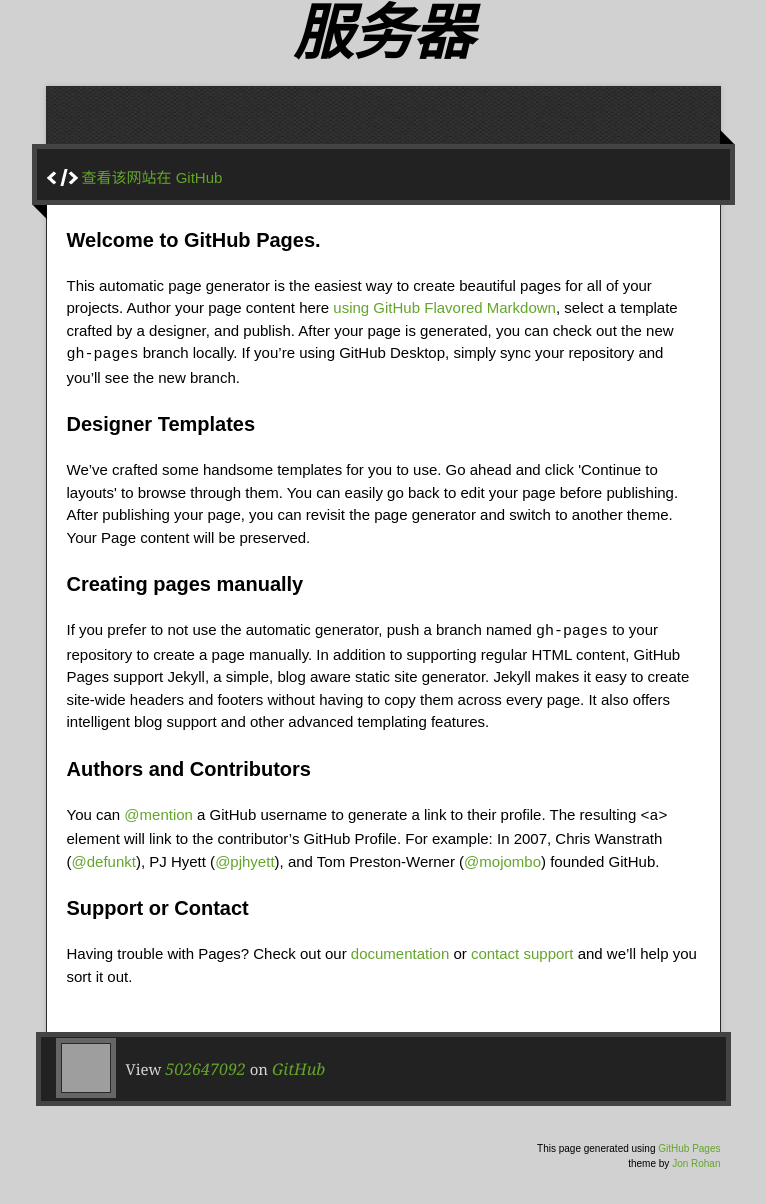
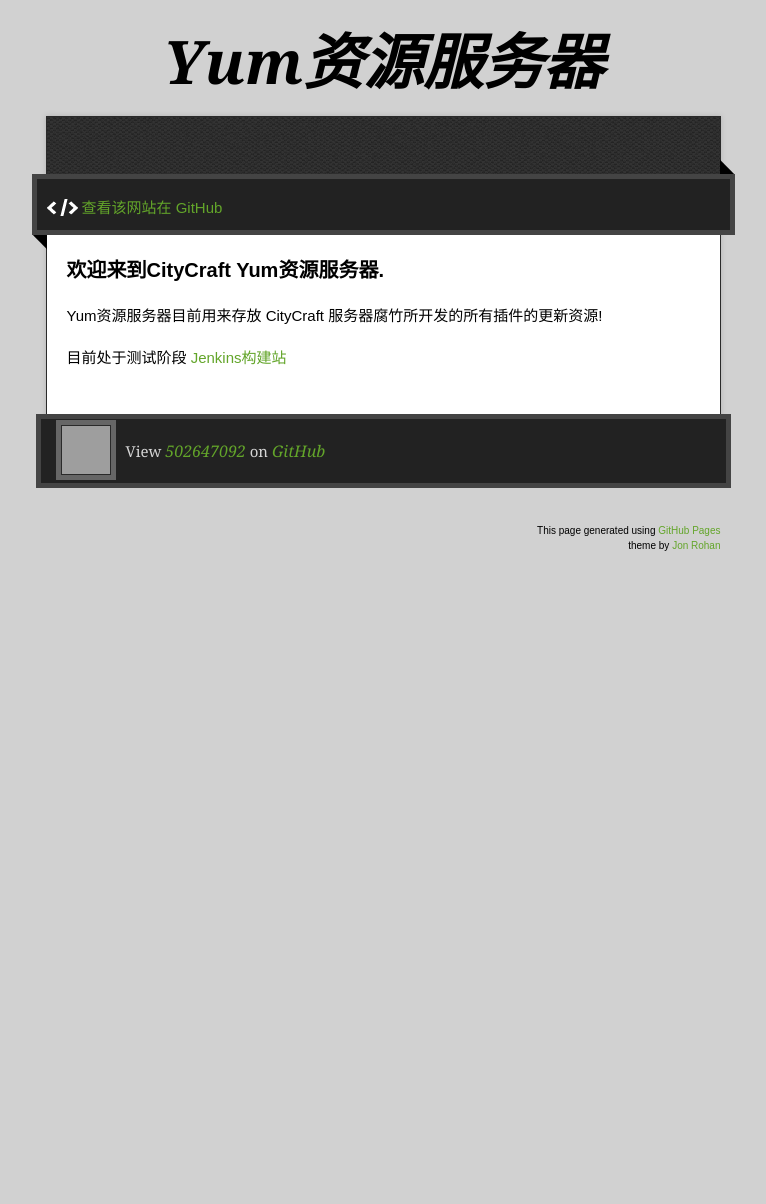
Before and after one commit to 502647092/502647092.github.io, a plain HTML site: page index.html in a window 1280 px wide. Shown: the part 134-1338 px from the top of the page, without its empty margins (257-1023 px from the left). After the commit the page ends 800 px from the top, so only its background shows below. Drawn offline with nearby package versions, Linux system fonts and the light colour scheme; grey boxes are pictures that could not be loaded.

Commit message:
modify index.html...
Signed-off-by: 502647092 <jtb1@163.com>

```diff
--- a/index.html
+++ b/index.html
@@ -5,79 +5,43 @@
 <head>
 <meta charset="utf-8">
 <meta http-equiv="X-UA-Compatible" content="IE=edge,chrome=1">
-
 <link rel="stylesheet" href="stylesheets/stylesheet.css" media="screen">
 <link rel="stylesheet" href="stylesheets/github-dark.css">
 <script type="text/javascript" src="https://ajax.googleapis.com/ajax/libs/jquery/1.7.1/jquery.min.js"></script>
 <script type="text/javascript" src="javascripts/script.js"></script>
-
 <title>CityCraft - Yum资源服务器</title>
 <meta name="description" content="">
-
 <meta name="viewport" content="width=device-width,initial-scale=1">
-
 </head>
-
 <body>
-
 <div class="wrapper">
   <header>
-      <h1 class="title">CityCraft - Yum资源服务器</h1>
+    <h1 class="title">CityCraft</h1>
+    <h1 class="title">Yum资源服务器</h1>
   </header>
   <div id="container">
     <p class="tagline"></p>
     <div id="main" role="main">
       <div class="download-bar">
-        <div class="inner">
-          <a href="https://github.com/502647092" class="code">查看该网站在 GitHub</a>
-        </div>
-        <span class="blc"></span><span class="trc"></span>
-        </div>
+        <div class="inner"> <a href="https://github.com/502647092" class="code">查看该网站在 GitHub</a> </div>
+        <span class="blc"></span> <span class="trc"></span> </div>
       <article class="markdown-body">
-          <h3>
-<a id="welcome-to-github-pages" class="anchor" href="#welcome-to-github-pages" aria-hidden="true"><span class="octicon octicon-link"></span></a>Welcome to GitHub Pages.</h3>
-
-<p>This automatic page generator is the easiest way to create beautiful pages for all of your projects. Author your page content here <a href="https://guides.github.com/features/mastering-markdown/">using GitHub Flavored Markdown</a>, select a template crafted by a designer, and publish. After your page is generated, you can check out the new <code>gh-pages</code> branch locally. If you’re using GitHub Desktop, simply sync your repository and you’ll see the new branch.</p>
-
-<h3>
-<a id="designer-templates" class="anchor" href="#designer-templates" aria-hidden="true"><span class="octicon octicon-link"></span></a>Designer Templates</h3>
-
-<p>We’ve crafted some handsome templates for you to use. Go ahead and click 'Continue to layouts' to browse through them. You can easily go back to edit your page before publishing. After publishing your page, you can revisit the page generator and switch to another theme. Your Page content will be preserved.</p>
-
-<h3>
-<a id="creating-pages-manually" class="anchor" href="#creating-pages-manually" aria-hidden="true"><span class="octicon octicon-link"></span></a>Creating pages manually</h3>
-
-<p>If you prefer to not use the automatic generator, push a branch named <code>gh-pages</code> to your repository to create a page manually. In addition to supporting regular HTML content, GitHub Pages support Jekyll, a simple, blog aware static site generator. Jekyll makes it easy to create site-wide headers and footers without having to copy them across every page. It also offers intelligent blog support and other advanced templating features.</p>
-
-<h3>
-<a id="authors-and-contributors" class="anchor" href="#authors-and-contributors" aria-hidden="true"><span class="octicon octicon-link"></span></a>Authors and Contributors</h3>
-
-<p>You can <a href="https://github.com/blog/821" class="user-mention">@mention</a> a GitHub username to generate a link to their profile. The resulting <code>&lt;a&gt;</code> element will link to the contributor’s GitHub Profile. For example: In 2007, Chris Wanstrath (<a href="https://github.com/defunkt" class="user-mention">@defunkt</a>), PJ Hyett (<a href="https://github.com/pjhyett" class="user-mention">@pjhyett</a>), and Tom Preston-Werner (<a href="https://github.com/mojombo" class="user-mention">@mojombo</a>) founded GitHub.</p>
-
-<h3>
-<a id="support-or-contact" class="anchor" href="#support-or-contact" aria-hidden="true"><span class="octicon octicon-link"></span></a>Support or Contact</h3>
-
-<p>Having trouble with Pages? Check out our <a href="https://help.github.com/pages">documentation</a> or <a href="https://github.com/contact">contact support</a> and we’ll help you sort it out.</p>
+        <h3> <a id="welcome-to-github-pages" class="anchor" href="#welcome-to-github-pages" aria-hidden="true"><span class="octicon octicon-link"></span></a> 欢迎来到CityCraft Yum资源服务器. </h3>
+        <p>Yum资源服务器目前用来存放 CityCraft 服务器腐竹所开发的所有插件的更新资源!</p>
+		<p>目前处于测试阶段 <a href="http://ci.citycraft.cn/jenkins">Jenkins构建站</a></p>
       </article>
     </div>
   </div>
   <footer>
     <div class="owner">
-
       <p><a href="https://github.com/502647092" class="avatar"><img src="https://avatars1.githubusercontent.com/u/10203793?v=3&amp;s=60" width="48" height="48"></a>View <a href="https://github.com/502647092">502647092</a> on <a href="https://www.github.com">GitHub</a></p>
-
     </div>
-      <div class="creds">
-        <small>This page generated using <a href="https://pages.github.com/">GitHub Pages</a><br>theme by <a href="https://twitter.com/jonrohan/">Jon Rohan</a></small>
-      </div>
+    <div class="creds"> <small>This page generated using <a href="https://pages.github.com/">GitHub Pages</a><br>
+      theme by <a href="https://twitter.com/jonrohan/">Jon Rohan</a></small> </div>
   </footer>
 </div>
-  <div class="current-section">
-    <a href="#top">Scroll to top</a>
-    <a href="https://github.com/502647092/502647092.github.io/tarball/master" class="tar">tar</a><a href="https://github.com/502647092/502647092.github.io/zipball/master" class="zip">zip</a><a href="" class="code">source code</a>
+<div class="current-section"> <a href="#top">Scroll to top</a> <a href="https://github.com/502647092/502647092.github.io/tarball/master" class="tar">tar</a><a href="https://github.com/502647092/502647092.github.io/zipball/master" class="zip">zip</a><a href="" class="code">source code</a>
   <p class="name"></p>
 </div>
-
-
 </body>
 </html>
```
Lines whose indentation alone changed are shown as unchanged.
